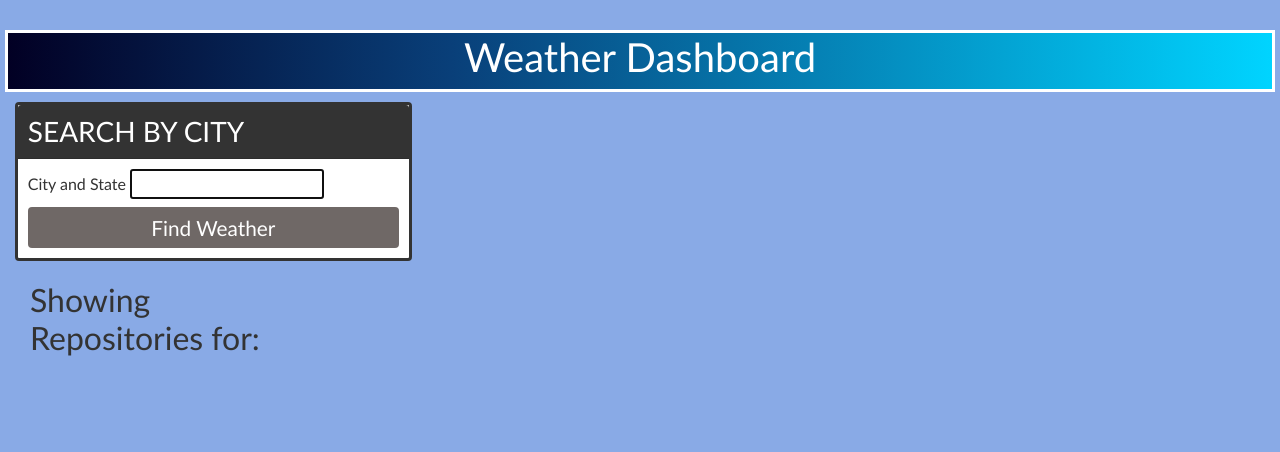
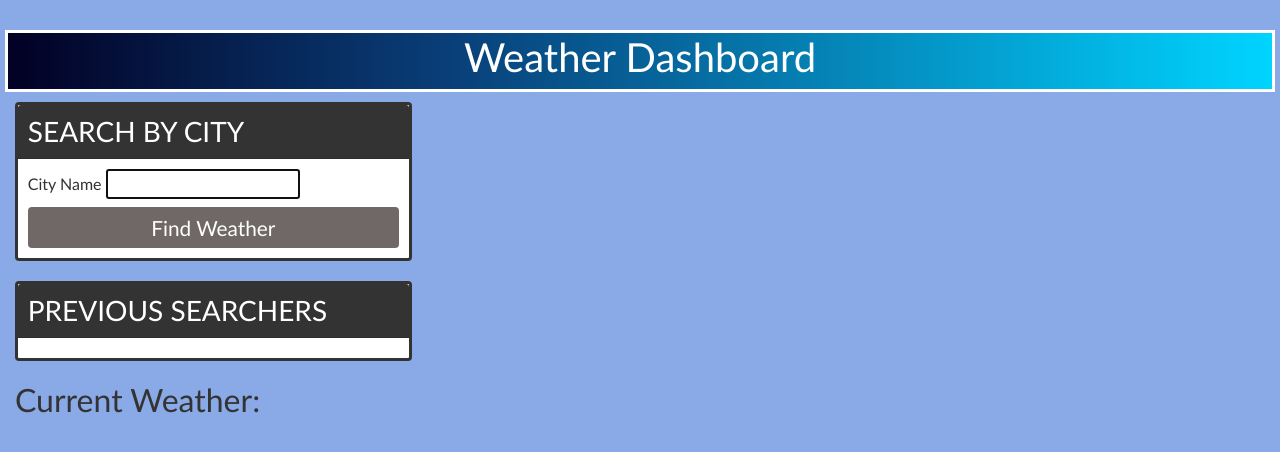
Before and after one commit to Kaidenparcher/five-day-weather, a plain HTML site: page index.html in a window 1280 px wide. Drawn offline with nearby package versions, Linux system fonts and the light colour scheme.

Commit message:
add in begining varriables

```diff
--- a/index.html
+++ b/index.html
@@ -14,19 +14,28 @@
         <h1>Weather Dashboard</h1>
   </header>
 
+  <main class="flex-row justify-space-between">
+
       <div class="col-12 col-md-4">
 
-      <div class="card">
+        <div class="card row-3">
           <h3 class="card-header text-uppercase">Search By City</h3>
           <form id="city-search" class="card-body">
-          <label class="search-label" for="current-weather">City and State</label>
+            <label class="search-label" for="current-weather">City Name</label>
             <input name="current-weather" id="current-weather" type="text" autofocus="true" class="form-input" />
             <button type="submit" class="btn">Find Weather</button>
           </form>
         </div>
 
-      <div class="col-12 col-md-8">
-        <h2 class="subtitle">Showing Repositories for: <span id="repo-search-term"></span></h2>
-        <div id="repos-container" class="list-group"></div>
+        <div class="card">
+          <h3 class="card-header text-uppercase">Previous Searchers</h3>
+          <div id="language-buttons" class="card-body"></div>
+        </div>
+      </div>
+
+        <div class="col-12 col-md-8 9">
+         <h2 class="subtitle">Current Weather: <span id="weather-results"></span></h2>
+          <div id="weather-container" ></div>
         </div>
    </main>
+</body>
```
Also changed, not shown: assets/js/script.js (+19 -2 lines). Lines whose indentation alone changed are shown as unchanged.
